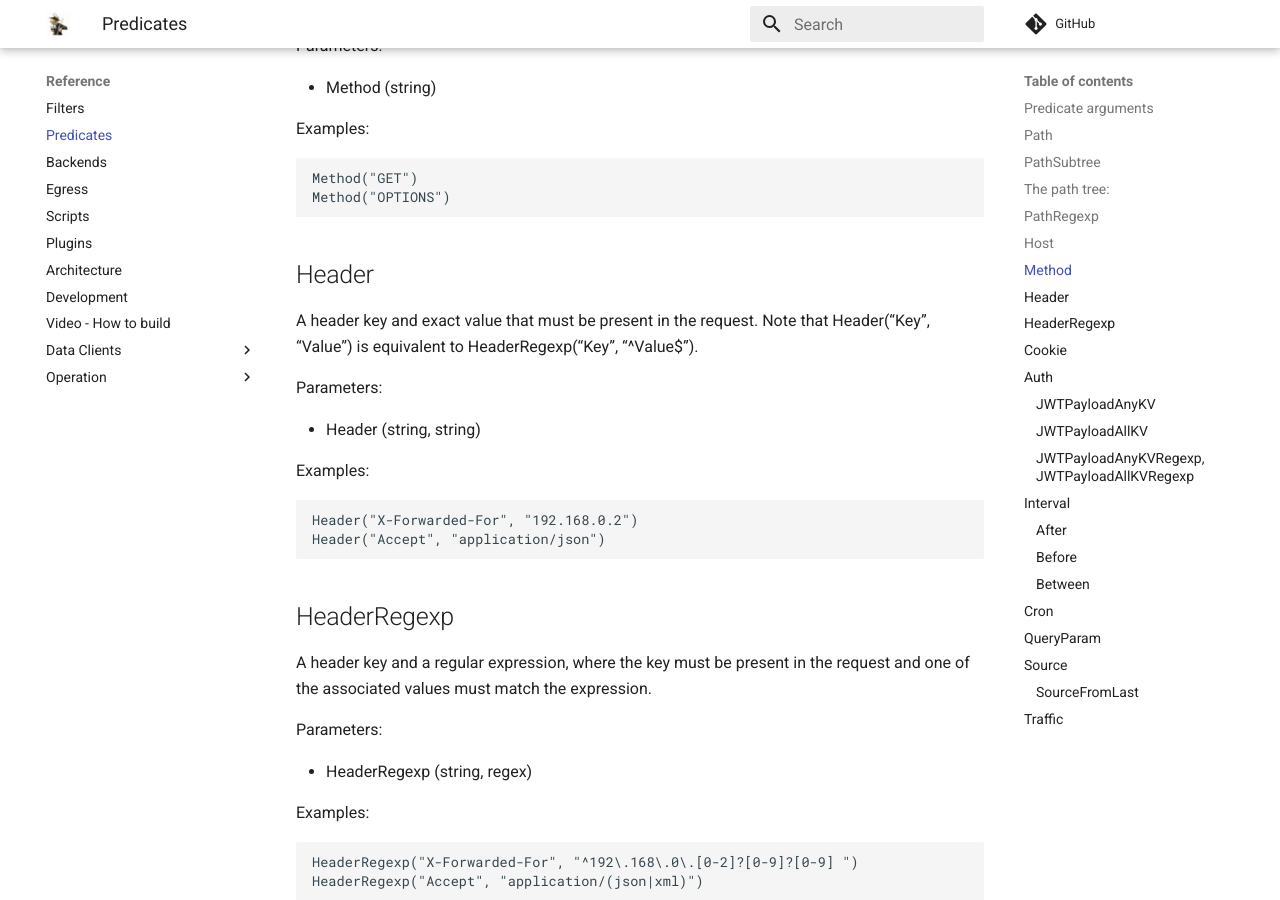
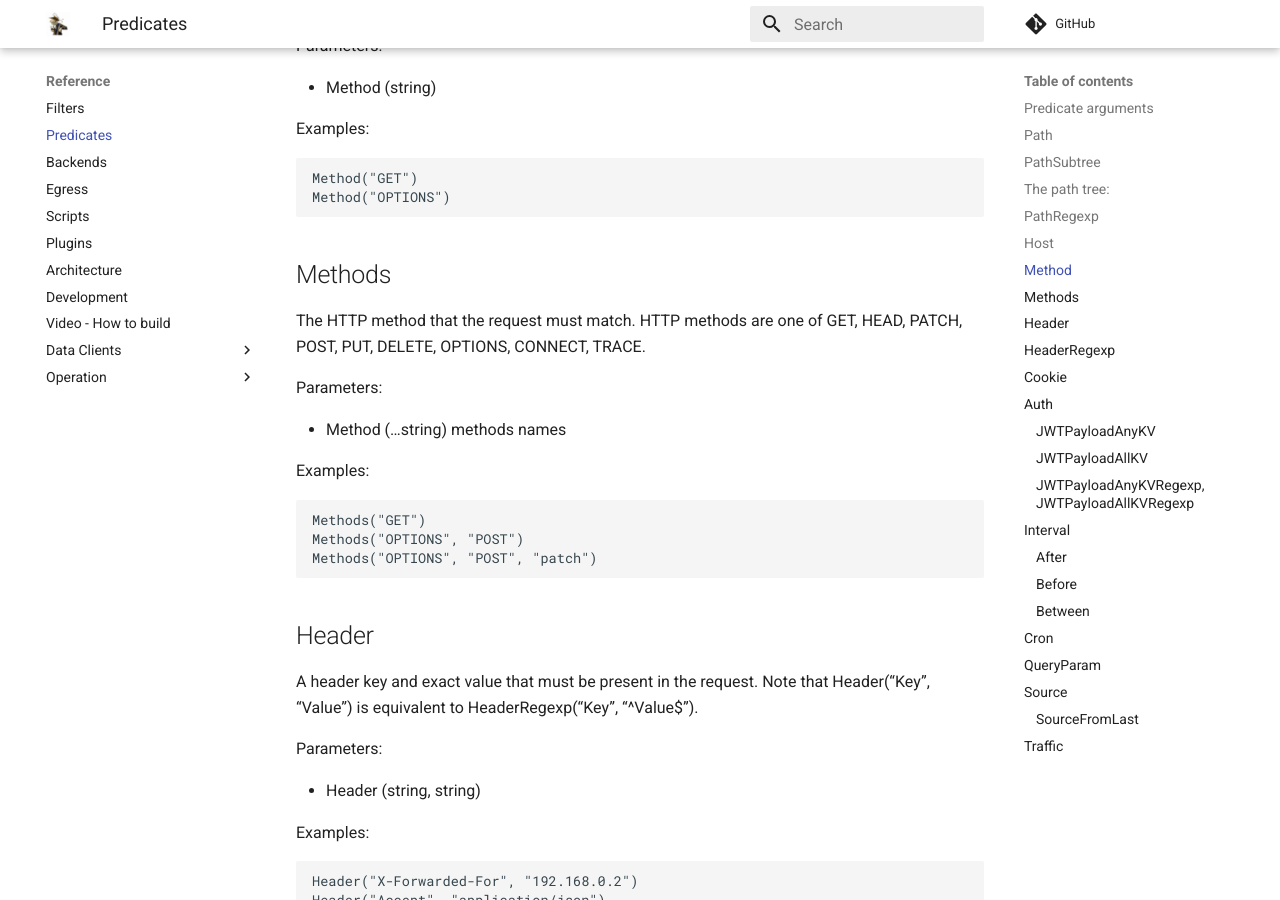
Before and after one commit to zalando/skipper, an MkDocs documentation site: the page built from docs/reference/predicates.md, in a window 1280 px wide and 900 px high, scrolled down 3270 px. Built offline with MkDocs 1.6.1 and Material for MkDocs 9.7.7, drawn with Linux system fonts in a browser that asks for light colours; comment, search, counter and statistics services are not loaded.

Commit message:
Add predicate Methods documentation
Signed-off-by: Kirill Bazarov <es.kelevra@gmail.com>

````diff
--- a/docs/reference/predicates.md
+++ b/docs/reference/predicates.md
@@ -142,6 +142,23 @@ Examples:
 ```
 Method("GET")
 Method("OPTIONS")
+```
+
+## Methods
+
+The HTTP method that the request must match. HTTP methods are one of
+GET, HEAD, PATCH, POST, PUT, DELETE, OPTIONS, CONNECT, TRACE.
+
+Parameters:
+
+* Method (...string) methods names
+
+Examples:
+
+```
+Methods("GET")
+Methods("OPTIONS", "POST")
+Methods("OPTIONS", "POST", "patch")
 ```
 
 ## Header
````
